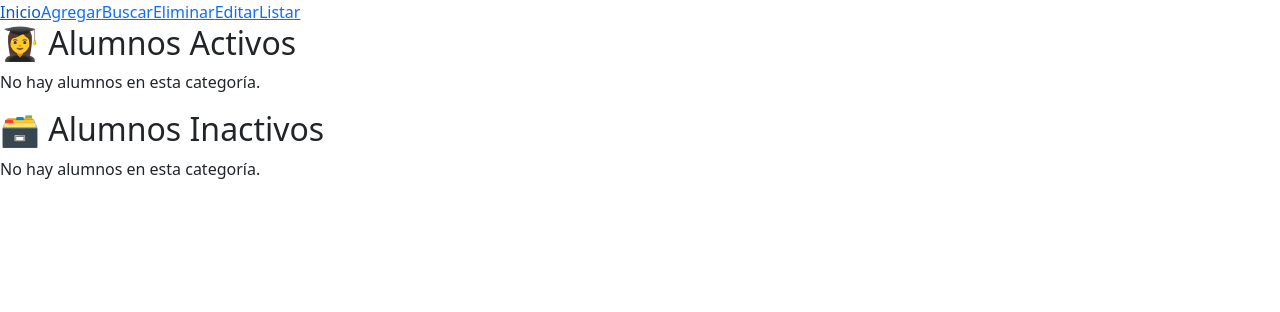
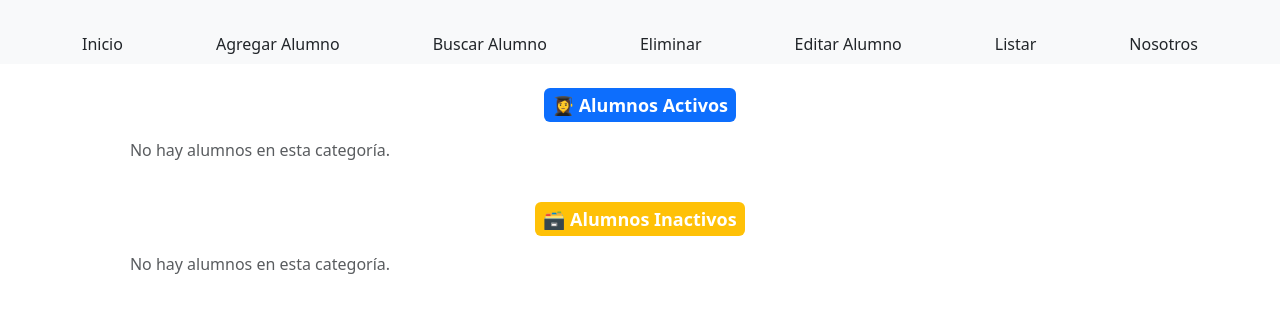
Before and after one commit to Chris213-boop/pv_tp5_grupo22, a React (Vite) app: page /listar in a window 1280 px wide. Shown: the top 312 px of the page. Built offline with nearby package versions, Linux system fonts and the light colour scheme.

Commit message:
Incorporo estilos a la pagina de inicio, a la lista de alumnos y elimino archivos innecesarios, Torres Cintia Cristina

```diff
--- a/src/assets/components/AlumnoFormulario.jsx
+++ b/src/assets/components/AlumnoFormulario.jsx
@@ -11,6 +11,7 @@ import Form from 'react-bootstrap/Form';
 import Row from 'react-bootstrap/Row';
 import Badge from 'react-bootstrap/Badge';
 import FloatingLabel from 'react-bootstrap/FloatingLabel';
+import Container from 'react-bootstrap/esm/Container';
 
 
 function AlumnoFormulario({ onAddAlumno }) {
@@ -83,6 +84,7 @@ function AlumnoFormulario({ onAddAlumno }) {
   };
 
   return (
+    <Container >
     <Form onSubmit={handleSubmit} noValidate>
       <h2><Badge bg="primary">Agregar Nuevo Alumno</Badge></h2>
 
@@ -210,7 +212,7 @@ function AlumnoFormulario({ onAddAlumno }) {
         <Button type="submit" variant="primary" size="lg">Agregar Alumno</Button>
       </Form.Group>
     </Form >
-
+    </Container>
   );
 }
 
--- a/src/assets/components/App.jsx
+++ b/src/assets/components/App.jsx
@@ -1,8 +1,15 @@
-import { BrowserRouter, Routes, Route, Link } from 'react-router-dom';
+import { Routes, Route, Link } from 'react-router-dom';
 import { useState, useEffect, useCallback } from 'react';
+
+import Navbar from 'react-bootstrap/Navbar';
+import Nav from 'react-bootstrap/Nav';
+import Container from "react-bootstrap/esm/Container";
+
 import AlumnoFormulario from './AlumnoFormulario';
 import AlumnoDelete from './AlumnoDelete';
 import EditarAlumno from './EditarAlumno';
+import Home from './Home';
+import Nosotros from './Nosotros';
 
 import MostrarListaAlumnos from './MostrarListaAlumnos';
 
@@ -72,20 +79,21 @@ function App() {
 
   return (
     <div>
-      <header>
-        <nav className='nav'>
-          <Link to="/">Inicio</Link>
-          <Link to="/agregar">Agregar</Link>
-          <Link to="/buscar">Buscar</Link>
-          <Link to="/eliminar">Eliminar</Link>
-          <Link to="/editar">Editar</Link>
-          <Link to="/listar">Listar</Link>
-        </nav>
-      </header>
+      <Navbar bg="light" data-bs-theme="light">
+        <Container className="mt-4">
+          <Nav.Link as={Link} to="/">Inicio</Nav.Link>
+          <Nav.Link as= {Link} to="/agregar">Agregar Alumno</Nav.Link>
+          <Nav.Link as= {Link} to="/buscar">Buscar Alumno</Nav.Link>
+          <Nav.Link as= {Link} to="/eliminar">Eliminar</Nav.Link>
+          <Nav.Link as= {Link} to="/editar">Editar Alumno</Nav.Link>
+          <Nav.Link as= {Link} to="/listar">Listar</Nav.Link>
+          <Nav.Link as= {Link} to="/nosotros">Nosotros</Nav.Link>
+        </Container>
+      </Navbar>
 
       <main className='contenedor-formularios'>
         <Routes>
-          <Route path="/" element={<h2>Bienvenido a la gestión de Alumnos</h2>} />
+          <Route path="/" element={<Home />} />
           <Route path="/agregar" element={<AlumnoFormulario onAddAlumno={handleAgregarAlumno} />} />
           {/* <Route path="/buscar" element={
             <SearchResults
@@ -98,6 +106,7 @@ function App() {
           <Route path="/eliminar" element={<AlumnoDelete onDelete={deshabilitarAlumno} />} />
           <Route path="/editar" element={<EditarAlumno alumnos={alumnos} onUpdate={actualizarAlumno} />} />
           <Route path="/listar" element={<MostrarListaAlumnos alumnos={alumnos} />} />
+          <Route path="/nosotros" element={<Nosotros />} />
         </Routes>
       </main>
     </div>
--- a/src/assets/components/Home.jsx
+++ b/src/assets/components/Home.jsx
@@ -1,8 +1,9 @@
-
+import {Link } from 'react-router-dom';
 import Container from 'react-bootstrap/Container';
 import Button from 'react-bootstrap/Button';
 import Card from 'react-bootstrap/Card';
 import Image from 'react-bootstrap/Image';
+
 
 
 
@@ -16,7 +17,9 @@ const Home = () => {
                         Administra los datos de los estudiantes de forma rápida y sencilla.
                     </Card.Text>
                     <Image src="/logo-fi-unju.jpg" fluid />
+                    <Link to="/listar">
                     <Button variant="primary">Ver Lista de ALumnos</Button>
+                    </Link>
                 </Card.Body>
                 <Card.Footer className="text-muted">© 2025 Grupo 22 - v1.0</Card.Footer>
             </Card>
--- a/src/assets/components/MostrarListaAlumnos.jsx
+++ b/src/assets/components/MostrarListaAlumnos.jsx
@@ -1,68 +1,49 @@
+import { Container, Card, Row, Col, Badge } from 'react-bootstrap';
 
-// import Row from 'react-bootstrap/Row';
-// import AlumnoCard from '../components/AlumnoCard.jsx';
-// import ListaAlumnosExistentes from "../components/ListaAlumnosExistentes.jsx";
 
-// function MostrarListaAlumnos() {
-//     return (
-//         <div>
-//             <Row xs={1} md={4} className="g-4">
-//                 {ListaAlumnosExistentes.map((alumno) => (
-//                     <AlumnoCard key={alumno.lu} alumno={alumno} />
-//                 ))}
-//             </Row>
-//         </div>
-//     );
-// }
-
-// export default MostrarListaAlumnos;
 function MostrarListaAlumnos({ alumnos }) {
     const alumnosActivos = alumnos.filter(a => a.estado === true);
     const alumnosInactivos = alumnos.filter(a => a.estado === false);
 
-    const Tabla = (lista, titulo) => (
-        <div className="lista">
-            <h2 className="titulo">{titulo}</h2>
-            {lista.length === 0 ? (
-                <p>No hay alumnos en esta categoría.</p>
-            ) : (
-                <table>
-                    <thead>
-                        <tr>
-                            <th>LU</th>
-                            <th>Nombre</th>
-                            <th>Apellido</th>
-                            <th>Curso</th>
-                            <th>Email</th>
-                            <th>Domicilio</th>
-                            <th>Teléfono</th>
-                            <th>Estado</th>
-                        </tr>
-                    </thead>
-                    <tbody>
-                        {lista.map((alumno) => (
-                            <tr key={alumno.lu}>
-                                <td>{alumno.lu}</td>
-                                <td>{alumno.nombre}</td>
-                                <td>{alumno.apellido}</td>
-                                <td>{alumno.curso}</td>
-                                <td>{alumno.email}</td>
-                                <td>{alumno.domicilio}</td>
-                                <td>{alumno.telefono}</td>
-                                <td>{alumno.estado ? 'Activo' : 'Inactivo'}</td>
-                            </tr>
-                        ))}
-                    </tbody>
-                </table>
-            )}
-        </div>
-    );
+    const CardsAlumnos = (lista, titulo, color) => (
+    <div className="mb-4">
+      <h4 className="text-center mb-3">
+        <Badge bg={color} className="p-2">{titulo}</Badge>
+      </h4>
+      <Row xs={1} md={2} lg={3} className="g-4">
+        {lista.length === 0 ? (
+          <p className="text-muted text-center">No hay alumnos en esta categoría.</p>
+        ) : (
+          lista.map((alumno) => (
+            <Col key={alumno.lu}>
+              <Card className="h-100 shadow-sm">
+                <Card.Body>
+                  <Card.Title>{alumno.nombre} {alumno.apellido}</Card.Title>
+                  <Card.Subtitle className="mb-2 text-muted">LU: {alumno.lu}</Card.Subtitle>
+                  <Card.Text>
+                    <strong>Curso:</strong> {alumno.curso}<br />
+                    <strong>Email:</strong> {alumno.email}<br />
+                    <strong>Domicilio:</strong> {alumno.domicilio}<br />
+                    <strong>Teléfono:</strong> {alumno.telefono}<br />
+                    <strong>Estado:</strong>{' '}
+                    <Badge bg={alumno.estado ? 'success' : 'secondary'}>
+                      {alumno.estado ? 'Activo' : 'Inactivo'}
+                    </Badge>
+                  </Card.Text>
+                </Card.Body>
+              </Card>
+            </Col>
+          ))
+        )}
+      </Row>
+    </div>
+  );
 
     return (
-        <>
-            {Tabla(alumnosActivos, '👩‍🎓 Alumnos Activos')}
-            {Tabla(alumnosInactivos, '🗃 Alumnos Inactivos')}
-        </>
+        <Container className="mt-4">
+            {CardsAlumnos(alumnosActivos, '👩‍🎓 Alumnos Activos', 'primary')}
+            {CardsAlumnos(alumnosInactivos, '🗃 Alumnos Inactivos', 'warning')}
+        </Container>
     );
 }
 
```
Also changed, not shown: src/assets/components/AppRouter.jsx (deleted, +0 -45 lines), src/assets/components/Layout.jsx (deleted, +0 -27 lines). Lines whose indentation alone changed are shown as unchanged.
